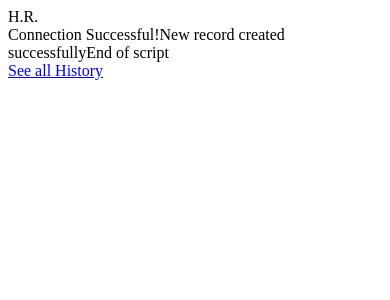
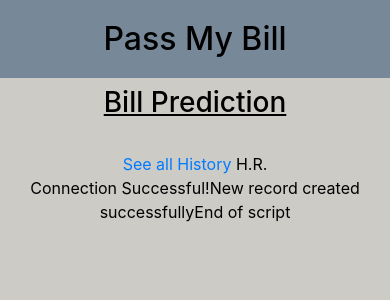
Before and after one commit to kmeyer1212/PassMyBill, a PHP site: page /predictBill.php?amount=1 in a window 390 px wide. Shown: the top 300 px of the page. Run offline with PHP 8.4, Linux system fonts and the light colour scheme; data that the repository does not hold is empty.

Commit message:
Cleaned up predictBill.php

```diff
--- a/Website/predictBill.php
+++ b/Website/predictBill.php
@@ -1,11 +1,20 @@
+<!DOCTYPE html>
+<html lang="en">
+        <head>
+        <meta charset="utf-8">
+        <title>Bill Prediction</title>
+        <link rel="stylesheet" href="finalProj.css">
+        <link rel="stylesheet" href="https://stackpath.bootstrapcdn.com/bootstrap/4.3.1/css/bootstrap.min.css" integrity="sha384-ggOyR0iXCbMQv3Xipma34MD+dH/1fQ784/j6cY/iJTQUOhcWr7x9JvoRxT2MZw1T" crossorigin="anonymous">
+    </head>
+    <body>
+        <div class="container">
+            <div class="row">
+                <h2 class="col-md-12" id="header">Pass My Bill</h2>
+            </div>
+            <h3 id="billHeader"><u>Bill Prediction</u></h3>
+            <br>
+            <a href="/resultHistoryPage.php">See all History</a>
             <?php
-
-//        echo("Hello!!");
-  //      $servername = "localhost";
-    //    $serverusername = "root";
-      //  $serverpassword = "password";
-       // $dbname = "PassMyBill";
-        //$conn = new mysqli($servername, $serverusername, $serverpassword, $dbname);
 	           $file = fopen("history.txt", "a") or die("Unable to write to history");
 	           $amount = $_GET["amount"];
                $registrantName = $_GET["registrantName"];
@@ -26,23 +35,6 @@
 	           echo $output1;
 	           fwrite($file, $output1);
 	           fclose($file);
-        // Create connection
-        //$conn = new mysqli($servername, $username, $password, $dbname);
-        // Check connection
-        /*if ($conn->connect_error) {
-            die("Connection failed: " . $conn->connect_error);
-        }
-
-        $sql = "INSERT INTO predictedBills.bills (username, billID, sentimentValue, numDem, numRep, billProposer, dateOfVote) VALUES ('$username', '$billID', 'N/A', '$numOfDem', '$numOfRep', '$billProposer', '$dateOfVote')";
-
-        if ($conn->query($sql)) {
-            $message = "Successfully added new Bill!";
-            header("Location: mySubmittedBills.php");
-        } else {
-            $error = "Error with input!";
-            require "billPredictionPage.php";
-        }
-        $conn->close();*/
 
                $servername = "PassMyBill";
                $serverusername = "root";
@@ -52,7 +44,6 @@
                $newBill = "H.R. " .$bill;
 
                $conn = new mysqli($serverlink, $serverusername, $serverpassword);
-    //@mysql_select_db($servername) or die ("Unable to connect to PassMyBill");
 
                 // Check connection
                 if ($conn->connect_error) {
@@ -67,12 +58,6 @@
                 VALUES (".$newBill. ",".$amount.",".$registrantName.",".$clientName.",".$lobbyistNames.",".$issueCode.",".$leaning.",".$majority.",".$featureImportance.",".$output.")";
 
 
-// $sql = "
-// INSERT INTO `submittedBills` (`billId`, `amount`, `registrantName`, `clientname`,
-//         `lobbyistNames`, `issueCode`, `leaning`,`majority`,`feature`, `prediction`) VALUES ('".$newBill."',
-//         '".$amount."', '"$registrantName."', '".$clientname."','".$lobbyistNames."','".$issueCode."','".$leaning."','".$majority."','".$featureImportance."','".$output."');"
-
-
                 if ($conn->query($sql) === TRUE) {
                     echo "New record created successfully";
                 } else {
@@ -82,9 +67,6 @@ if ($conn->query($sql) === TRUE) {
                 $conn->close();
                 echo "End of script";
             ?>
-<html>
-<body>
-<br>
-<a href="/resultHistoryPage.php">See all History</a>
+        </div>
     </body>
 </html>
```
Lines whose indentation alone changed are shown as unchanged.
